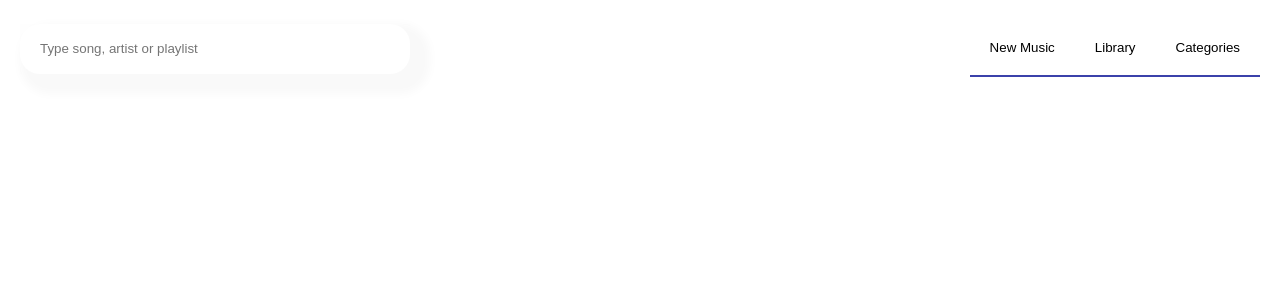
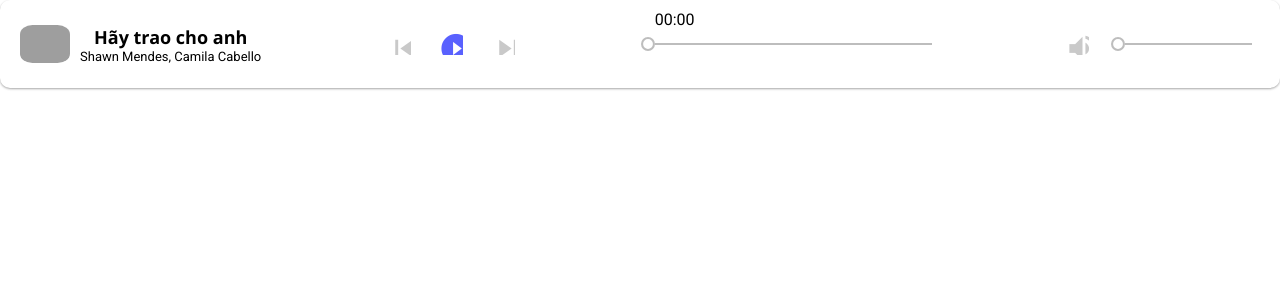
Before and after one commit to linhsol26/Noobilify, an Angular app: page / in a window 1280 px wide. Shown: the top 300 px of the page. Built offline with nearby package versions, Linux system fonts and the light colour scheme; grey boxes are pictures that could not be loaded.

Commit message:
audioService

```diff
--- a/src/app/app.component.html
+++ b/src/app/app.component.html
@@ -1,2 +1,2 @@
-<app-nav-bar></app-nav-bar>
+<app-music-player></app-music-player>
 <router-outlet></router-outlet>
--- a/src/app/service/audio.service.ts
+++ b/src/app/service/audio.service.ts
@@ -78,7 +78,6 @@ export class AudioService {
      */
     public setAudio(src: string): void {
         this.audio.src = src;
-        this.playAudio();
     }
 
     /**
--- a/src/app/ui/music-player/music-player.component.html
+++ b/src/app/ui/music-player/music-player.component.html
@@ -14,7 +14,7 @@
       <mat-icon id="previousButton">skip_previous</mat-icon>
     </button>
     <button>
-      <mat-icon id="playButton">play_circle_filled</mat-icon>
+      <mat-icon  (click)="changestatus_musicPlayer($event)" id="playButton">play_circle_filled</mat-icon>
     </button>
     <button>
       <mat-icon (click)="changestatus_musicPlayer($event)" id="nextButton">skip_next</mat-icon>
@@ -22,8 +22,8 @@
   </div>
 
   <div class="music_process_root">
-    <div class="music_time">00:00</div>
-    <mat-slider #silderMusic id="music_process"></mat-slider>
+  <div class="music_time">{{MusicTimeElapsed}}</div>
+    <mat-slider (value)="MusicProcess" id="music_process"></mat-slider>
   </div>
 
   <div class="volume_root">
--- a/src/app/ui/music-player/music-player.component.ts
+++ b/src/app/ui/music-player/music-player.component.ts
@@ -1,6 +1,8 @@
 import {
   Component, OnInit
 } from '@angular/core';
+import { AudioService } from 'src/app/service/audio.service';
+import { Observable } from 'rxjs';
 
 @Component({
   selector: 'app-music-player',
@@ -8,8 +10,14 @@ import {
   styleUrls: ['./music-player.component.scss']
 })
 export class MusicPlayerComponent implements OnInit {
-  constructor() { }
-
+  MusicProcess;
+  MusicTimeElapsed;
+  constructor(private audioService: AudioService) {
+    audioService.getTimeElapsed().subscribe({
+      next: val => this.MusicTimeElapsed = val,
+      error: val => console.log('err' + val.message),
+    });
+  }
   ngOnInit() {
   }
 
@@ -23,7 +31,13 @@ export class MusicPlayerComponent implements OnInit {
   }
 
   changestatus_musicPlayer(evt) {
-
+    if (this.audioService.audio.paused) {
+      this.audioService.setAudio('https://c1-ex-swe.nixcdn.com/NhacCuaTui921/BaiCaTuoiTre-DaLABLinhCaoMelG-4452195.mp3?st=PGsrtjc6xMhQG_Mz7FUdPQ&e=1581822473&download=true');
+      this.audioService.audio.play();
+      console.log(this.audioService.audio.buffered);
+    } else {
+      this.audioService.audio.pause();
+    }
   }
 
 }
--- a/src/app/ui/ui.module.ts
+++ b/src/app/ui/ui.module.ts
@@ -10,6 +10,7 @@ import { SongTopHitComponent } from './song-top-hit/song-top-hit.component';
 import {MatIconModule} from '@angular/material/icon';
 import {MatSliderModule} from '@angular/material/slider';
 import { SearchBarComponent } from './search-bar/search-bar.component';
+import { AudioService } from '../service/audio.service';
 
 @NgModule({
   declarations: [ToolBarComponent, NavBarComponent, MusicPlayerComponent, TracksComponent, PlayListBoxComponent, PlayListTopHitComponent, SongTopHitComponent, SearchBarComponent],
@@ -27,5 +28,6 @@ import { SearchBarComponent } from './search-bar/search-bar.component';
     SongTopHitComponent,
     SearchBarComponent
   ],
+  providers:[AudioService]
 })
 export class UIModule { }
```
